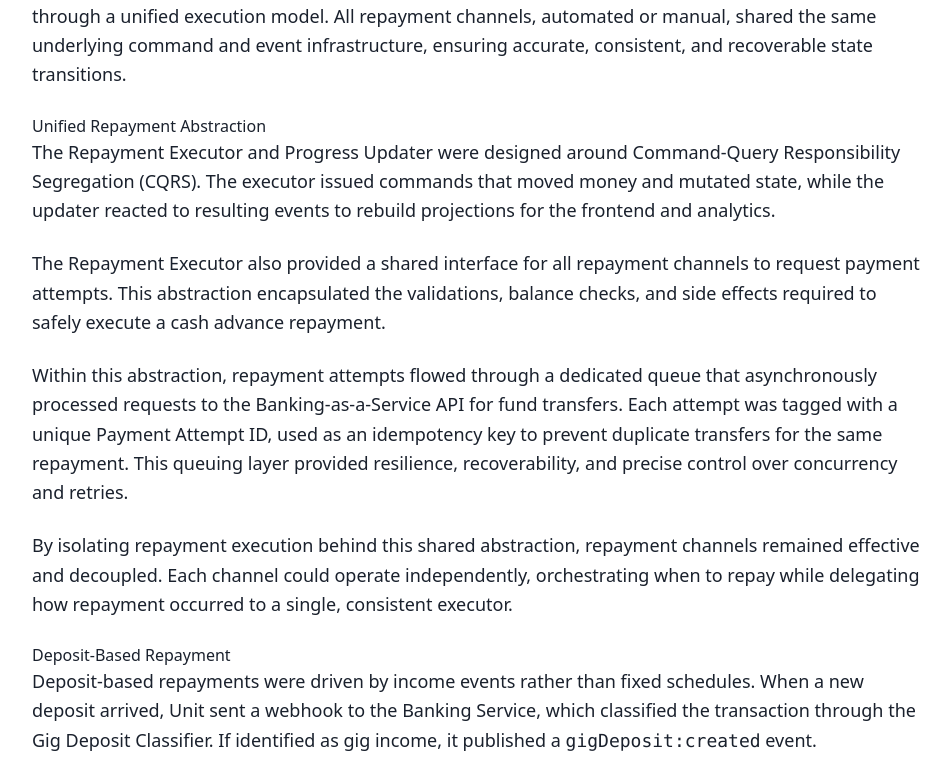
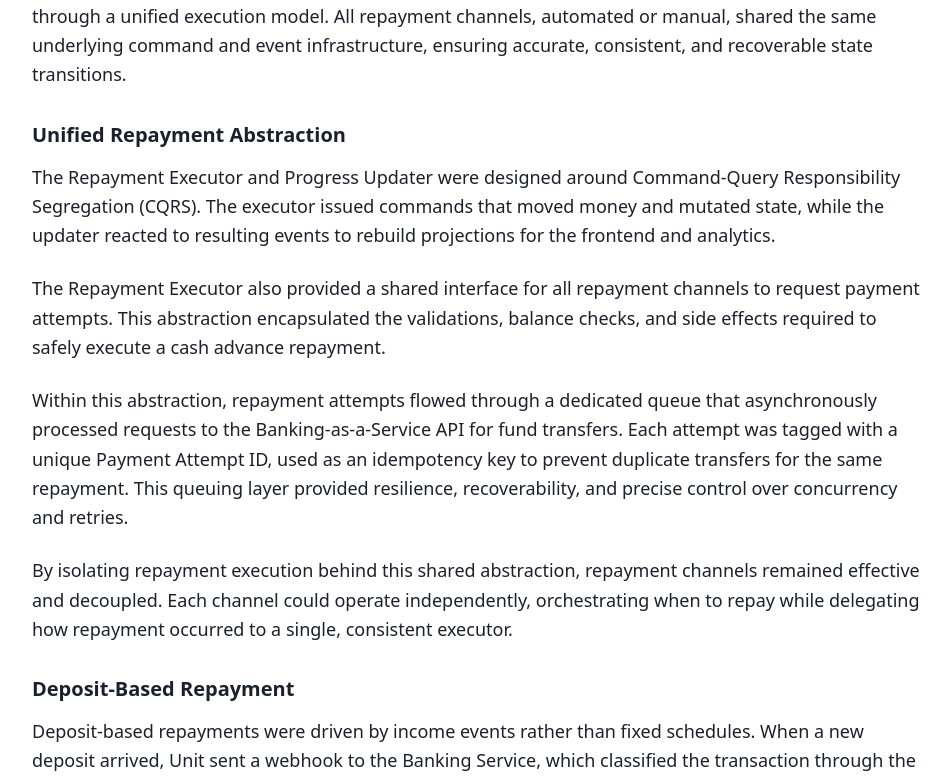
Before and after one commit to lmdncn/liam-duncan-development, a React (Vite) app: page /liam-duncan-development/experience/moves/cash-advances in a window 1280 px wide. Shown: the part 4627-5408 px from the top of the page, without its empty margins (160-1111 px from the left). Built offline with nearby package versions, Linux system fonts and the light colour scheme.

Commit message:
Feature: H4 experience article

```diff
--- a/src/pages/ExperienceArticle.tsx
+++ b/src/pages/ExperienceArticle.tsx
@@ -73,6 +73,11 @@ const ExperienceArticle = () => {
                 <h3 className="text-2xl font-semibold mt-12 mb-5 text-foreground leading-tight">
                   {children}
                 </h3>
+              ),
+              h4: ({ children }) => (
+                <h4 className="text-xl font-semibold mt-8 mb-4 text-foreground leading-tight">
+                  {children}
+                </h4>
               ),
               p: ({ children }) => (
                 <p className="mb-6 text-foreground leading-relaxed text-lg font-light">
```
